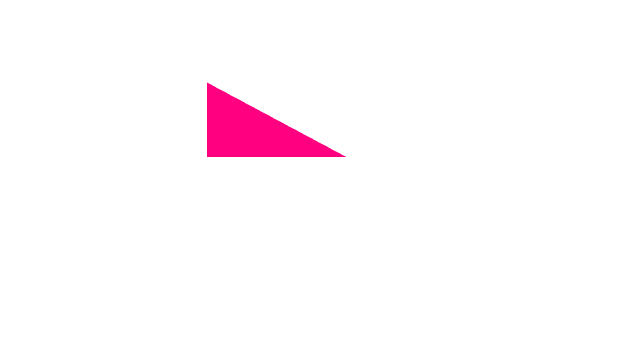
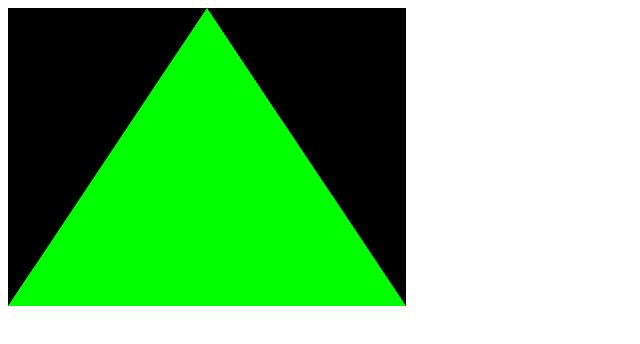
Before and after one commit to Voladsky/indiv03-zeppelin, a website: page index.html in a window 1280 px wide. Shown: the whole page, without its empty margins (0-640 px from the left). Drawn offline with Linux system fonts and the light colour scheme.

Commit message:
refactor(main.js): refactor to webgl2

```diff
--- a/index.html
+++ b/index.html
@@ -3,36 +3,12 @@
   <head>
     <meta http-equiv="Content-Type" content="text/html; charset=UTF-8">
     <meta name="viewport" content="width=device-width, initial-scale=1.0, user-scalable=yes">
+    <link rel="icon" type="image/x-icon" href="/images/favicon.ico">
     <title>WebGL Green Triangle</title>
     <script src="main.js" type="module"></script>
   </head>
 
   <body>
-    <canvas id="c" width="398" height="298"></canvas>
+    <canvas id="gl-canvas" width="398" height="298"></canvas>
   </body>
-
-  <script id="vertex-shader-2d" type="notjs">
-    // an attribute will receive data from a buffer
-    attribute vec4 a_position;
-
-    // all shaders have a main function
-    void main() {
-
-      // gl_Position is a special variable a vertex shader
-      // is responsible for setting
-      gl_Position = a_position;
-    }
-  </script>
-
-  <script id="fragment-shader-2d" type="notjs">
-    // fragment shaders don't have a default precision so we need
-    // to pick one. mediump is a good default
-    precision mediump float;
-
-    void main() {
-      // gl_FragColor is a special variable a fragment shader
-      // is responsible for setting
-      gl_FragColor = vec4(1, 0, 0.5, 1); // return redish-purple
-    }
-  </script>
 </html>
--- a/main.js
+++ b/main.js
@@ -1,7 +1,25 @@
-/* eslint no-console:0 consistent-return:0 */
 "use strict";
 
-function createShader(gl, type, source) {
+var vertexShaderSource = `#version 300 es
+in vec2 coord;
+
+void main() {
+  gl_Position = vec4(coord, 0.0, 1.0);
+}
+`;
+
+var fragmentShaderSource = `#version 300 es
+precision highp float;
+
+out vec4 color;
+
+void main() {
+  // Just set the output to a constant redish-purple
+  color = vec4(0, 1, 0, 1);
+}
+`;
+
+function initShader(gl, type, source) {
   var shader = gl.createShader(type);
   gl.shaderSource(shader, source);
   gl.compileShader(shader);
@@ -12,6 +30,7 @@ function createShader(gl, type, source) {
 
   console.log(gl.getShaderInfoLog(shader));
   gl.deleteShader(shader);
+  return undefined;
 }
 
 function createProgram(gl, vertexShader, fragmentShader) {
@@ -26,78 +45,55 @@ function createProgram(gl, vertexShader, fragmentShader) {
 
   console.log(gl.getProgramInfoLog(program));
   gl.deleteProgram(program);
+
+  return undefined;
 }
 
 function main() {
-  // Get A WebGL context
-  var canvas = document.querySelector("#c");
-  var gl = canvas.getContext("webgl");
+  /** @type {HTMLCanvasElement} */
+  const canvas = document.querySelector("#gl-canvas");
+  /** @type {WebGLRenderingContext} */
+  const gl = canvas.getContext("webgl2");
   if (!gl) {
+    alert("No WebGL for you. Skill issue!");
     return;
   }
 
-  // Get the strings for our GLSL shaders
-  var vertexShaderSource = document.querySelector("#vertex-shader-2d").text;
-  var fragmentShaderSource = document.querySelector("#fragment-shader-2d").text;
+  var vertexShader = initShader(gl, gl.VERTEX_SHADER, vertexShaderSource);
+  var fragmentShader = initShader(gl, gl.FRAGMENT_SHADER, fragmentShaderSource);
 
-  // create GLSL shaders, upload the GLSL source, compile the shaders
-  var vertexShader = createShader(gl, gl.VERTEX_SHADER, vertexShaderSource);
-  var fragmentShader = createShader(gl, gl.FRAGMENT_SHADER, fragmentShaderSource);
-
-  // Link the two shaders into a program
   var program = createProgram(gl, vertexShader, fragmentShader);
 
-  // look up where the vertex data needs to go.
-  var positionAttributeLocation = gl.getAttribLocation(program, "a_position");
+  var vertexAttributeLocation = gl.getAttribLocation(program, "coord");
 
-  // Create a buffer and put three 2d clip space points in it
-  var positionBuffer = gl.createBuffer();
+  if (vertexAttributeLocation === -1) {
+    alert("Something is wrong with getAttribLocation for coord!");
+    return;
+  }
 
-  // Bind it to ARRAY_BUFFER (think of it as ARRAY_BUFFER = positionBuffer)
-  gl.bindBuffer(gl.ARRAY_BUFFER, positionBuffer);
+  var VBO = gl.createBuffer();
+  gl.bindBuffer(gl.ARRAY_BUFFER, VBO);
 
-  var positions = [
-    0, 0,
-    0, 0.5,
-    0.7, 0,
+  var triangle = [
+    -1.0, -1.0,
+    0.0, 1.0,
+    1.0, -1.0,
   ];
-  gl.bufferData(gl.ARRAY_BUFFER, new Float32Array(positions), gl.STATIC_DRAW);
-
-  // code above this line is initialization code.
-  // code below this line is rendering code.
+  gl.bufferData(gl.ARRAY_BUFFER, new Float32Array(triangle), gl.STATIC_DRAW);
 
   //webglUtils.resizeCanvasToDisplaySize(gl.canvas);
 
-  // Tell WebGL how to convert from clip space to pixels
+  gl.useProgram(program);
+  gl.enableVertexAttribArray(vertexAttributeLocation);
+  gl.bindBuffer(gl.ARRAY_BUFFER, VBO);
+
+  gl.vertexAttribPointer(vertexAttributeLocation, 2, gl.FLOAT, false, 0, 0);
+  gl.clearColor(0, 0, 0, 1);
+  gl.clear(gl.COLOR_BUFFER_BIT);
   gl.viewport(0, 0, gl.canvas.width, gl.canvas.height);
 
-  // Clear the canvas
-  gl.clearColor(0, 0, 0, 0);
-  gl.clear(gl.COLOR_BUFFER_BIT);
+  gl.drawArrays(gl.TRIANGLES, 0, 3);
 
-  // Tell it to use our program (pair of shaders)
-  gl.useProgram(program);
-
-  // Turn on the attribute
-  gl.enableVertexAttribArray(positionAttributeLocation);
-
-  // Bind the position buffer.
-  gl.bindBuffer(gl.ARRAY_BUFFER, positionBuffer);
-
-  // Tell the attribute how to get data out of positionBuffer (ARRAY_BUFFER)
-  var size = 2;          // 2 components per iteration
-  var type = gl.FLOAT;   // the data is 32bit floats
-  var normalize = false; // don't normalize the data
-  var stride = 0;        // 0 = move forward size * sizeof(type) each iteration to get the next position
-  var offset = 0;        // start at the beginning of the buffer
-  gl.vertexAttribPointer(
-      positionAttributeLocation, size, type, normalize, stride, offset);
-
-  // draw
-  var primitiveType = gl.TRIANGLES;
-  var offset = 0;
-  var count = 3;
-  gl.drawArrays(primitiveType, offset, count);
 }
 
 main();
```
Also changed, not shown: images/favicon.ico (added).
